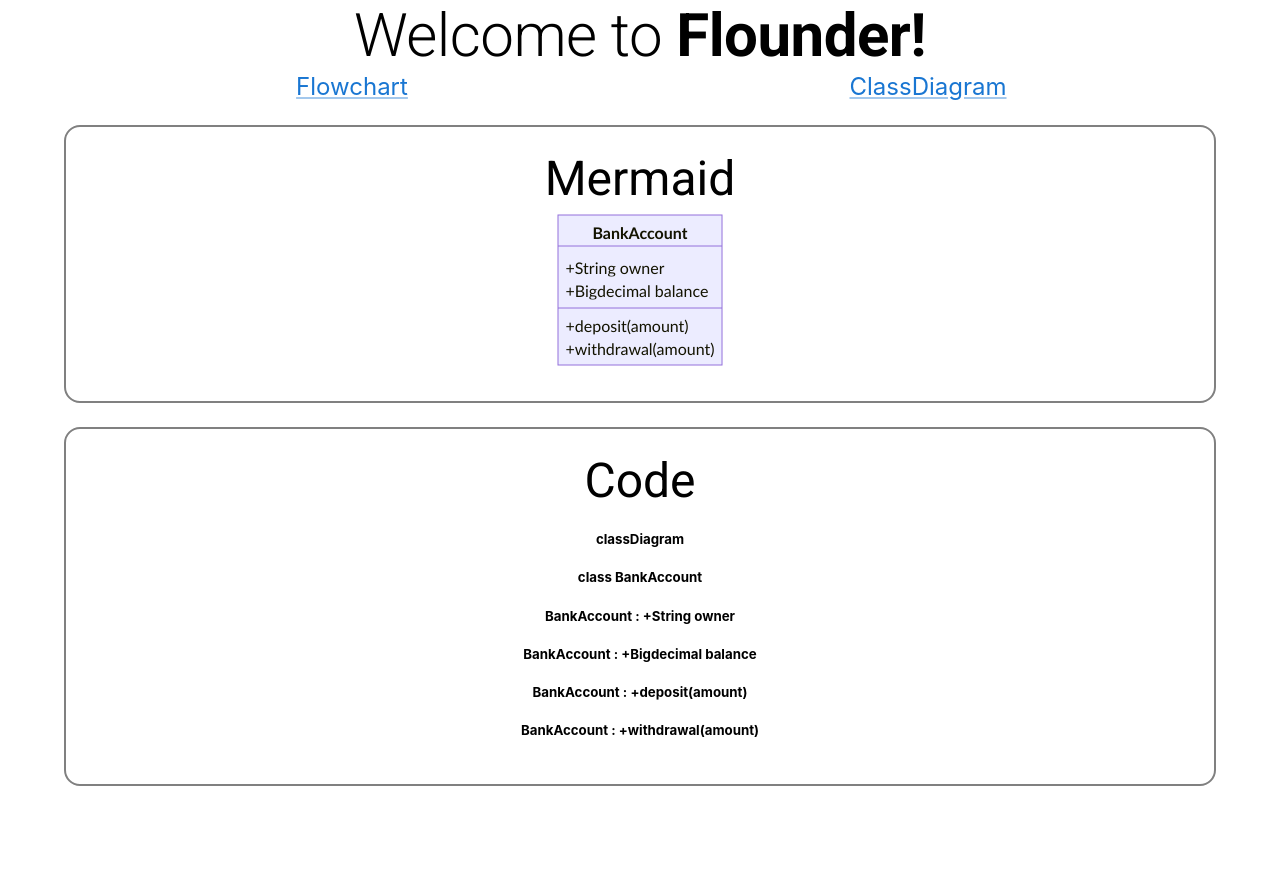
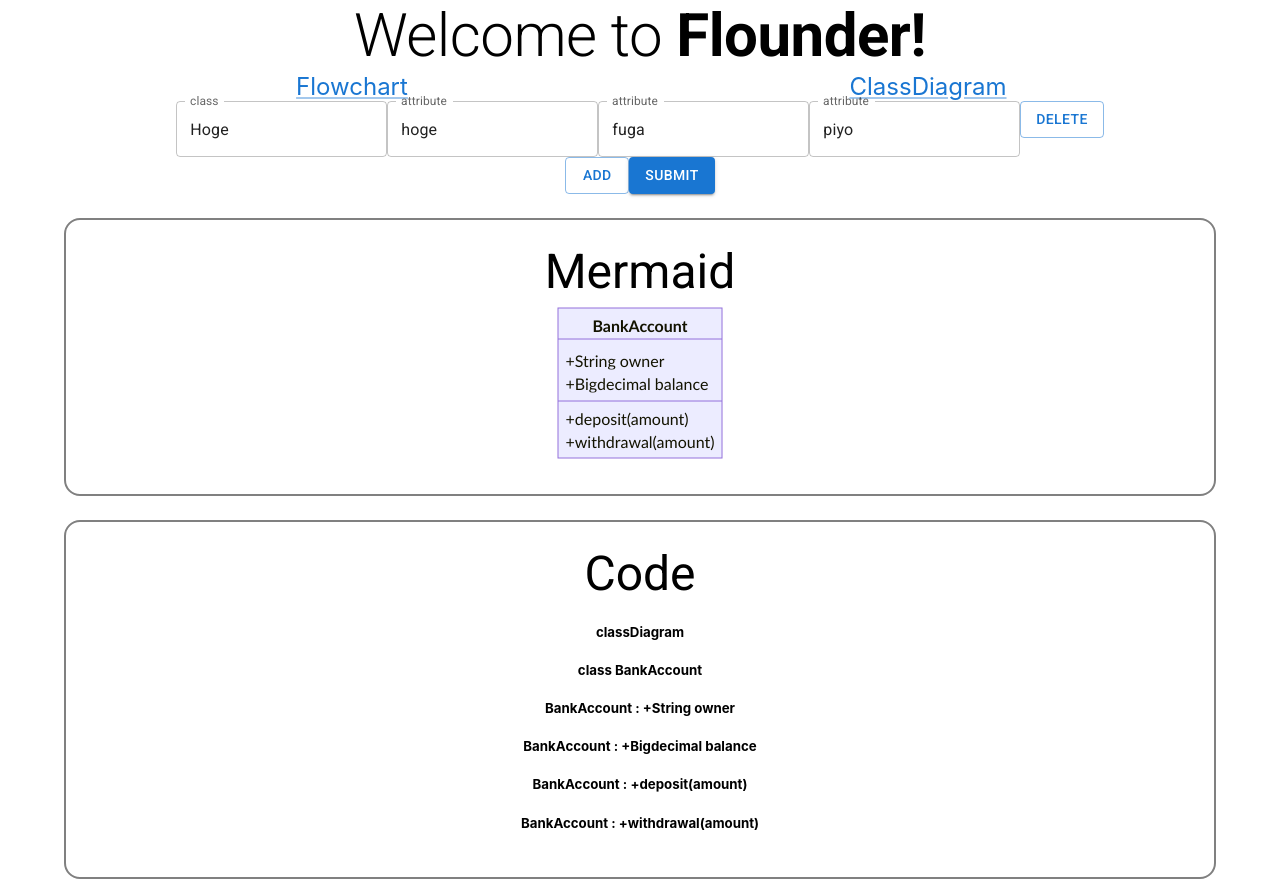
Before and after one commit to Watakumi/Flounder, a React (Vite) app: page /class in a window 1280 px wide. Before the commit the page ends 800 px from the top, so only its background shows below. Built offline with nearby package versions, Linux system fonts and the light colour scheme.

Commit message:
服数のフィールドに対応

```diff
--- a/src/components/ClassDiagram/index.tsx
+++ b/src/components/ClassDiagram/index.tsx
@@ -1,7 +1,13 @@
-import { Typography } from '@mui/material';
+import { Button, TextField, Typography } from '@mui/material';
 import { Box } from '@mui/system';
 import { useEffect, useRef } from 'react';
 import mermaid from 'mermaid';
+import {
+  Controller,
+  SubmitHandler,
+  useFieldArray,
+  useForm,
+} from 'react-hook-form';
 
 export const code = () => {
   return `
@@ -14,9 +20,22 @@
   `;
 };
 
+type FormValues = {
+  class: {
+    name: string;
+    attributes: string[];
+  }[];
+};
 export function ClassDiagram() {
   const mermaidElm = useRef<HTMLDivElement>(null);
   const outputs = code().split('\n');
+
+  const { control, handleSubmit } = useForm<FormValues>({
+    defaultValues: {
+      class: [{ name: 'Hoge', attributes: ['hoge', 'fuga', 'piyo'] }],
+    },
+  });
+  const { fields, append, remove } = useFieldArray({ control, name: 'class' });
 
   useEffect(() => {
     const elm = mermaidElm.current;
@@ -25,8 +44,62 @@
     mermaid.init('.mermaid');
   }, []);
 
+  const onSubmit: SubmitHandler<FormValues> = (data) => {
+    console.log(data);
+  };
+
   return (
     <>
+      <form onSubmit={handleSubmit(onSubmit)}>
+        {fields.map((field, index) => {
+          return (
+            <div key={field.id}>
+              <Controller
+                name={`class.${index}.name`}
+                control={control}
+                defaultValue={field.name}
+                render={({ field }) => <TextField {...field} label="class" />}
+              />
+
+              {field.attributes.map((attribute, idx) => {
+                return (
+                  <Controller
+                    name={`class.${index}.attributes.${idx}`}
+                    control={control}
+                    defaultValue={attribute}
+                    key={idx}
+                    render={({ field }) => (
+                      <TextField {...field} label="attribute" />
+                    )}
+                  />
+                );
+              })}
+              <Button
+                type="button"
+                variant="outlined"
+                onClick={() => remove(index)}
+              >
+                DELETE
+              </Button>
+            </div>
+          );
+        })}
+
+        <Button
+          type="button"
+          variant="outlined"
+          onClick={() =>
+            append({ name: 'Hoge', attributes: ['hoge', 'fuga', 'piyo'] })
+          }
+        >
+          Add
+        </Button>
+
+        <Button type="submit" variant="contained">
+          Submit
+        </Button>
+      </form>
+
       <Box
         sx={{
           marginTop: '3vh',
```
